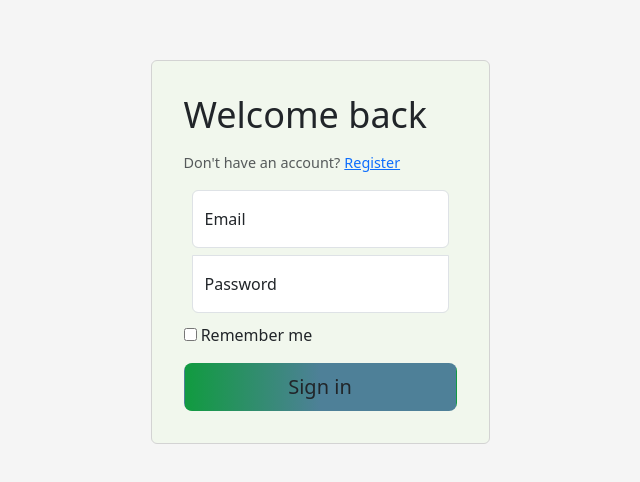
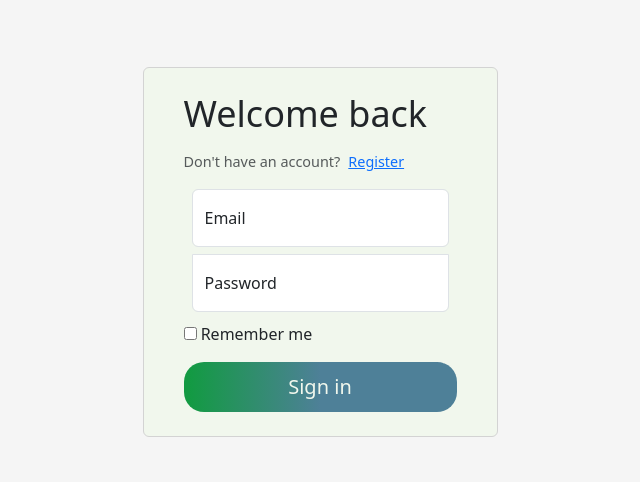
Before and after one commit to Tsantanny/econumpy-UI, a React (Vite) app: page / in a window 1280 px wide. Shown: the part 148-630 px from the top of the page, without its empty margins (320-960 px from the left). Built offline with nearby package versions, Linux system fonts and the light colour scheme.

Commit message:
feat: Custom button login

```diff
--- a/src/pages/LoginPage.jsx
+++ b/src/pages/LoginPage.jsx
@@ -10,9 +10,9 @@ export const LoginPage = () => {
       <div className="form-signin rounded">
         <form onSubmit={handleSubmit(handleClick)}>
           <h1 className="mb-3 loginTitle">Welcome back</h1>
-          <p className="text-muted toRegisterRef ">
+          <p className="text-muted toRegisterRef">
             {"Don't have an account?"}
-            <a className="text-primary mx-1">Register</a>
+            <a className="text-primary m-2 goTo ">Register</a>
           </p>
 
           <div className="form-floating m-2">
@@ -46,7 +46,7 @@ export const LoginPage = () => {
           </div>
 
           <button
-              className="w-100 btn btn-lg"
+              className="w-100 btn primary-btn  btn-lg"
               type="submit"
             >
             Sign in
--- a/src/styles/LoginStyles.css
+++ b/src/styles/LoginStyles.css
@@ -10,9 +10,13 @@ body {
 
 .form-signin {
   height: fit-content;
-  padding: 2rem;
+  padding: 1.5rem 2.5rem;
   background: var(--mint-cream);
   border: 1px solid lightgrey;
+}
+
+.goTo {
+  cursor: pointer;
 }
 
 .form-signin form .loginTitle {
@@ -39,11 +43,3 @@ body {
   border-top-left-radius: 0;
   border-top-right-radius: 0;
 }
-
-.form-signin .btn {
-  background: linear-gradient(
-    to right,
-    var(--pigment-green) 2%,
-    var(--air-force-blue) 50%
-  );
-}
```
Also changed, not shown: src/components/LoginPage.jsx (+12 -0 lines).
